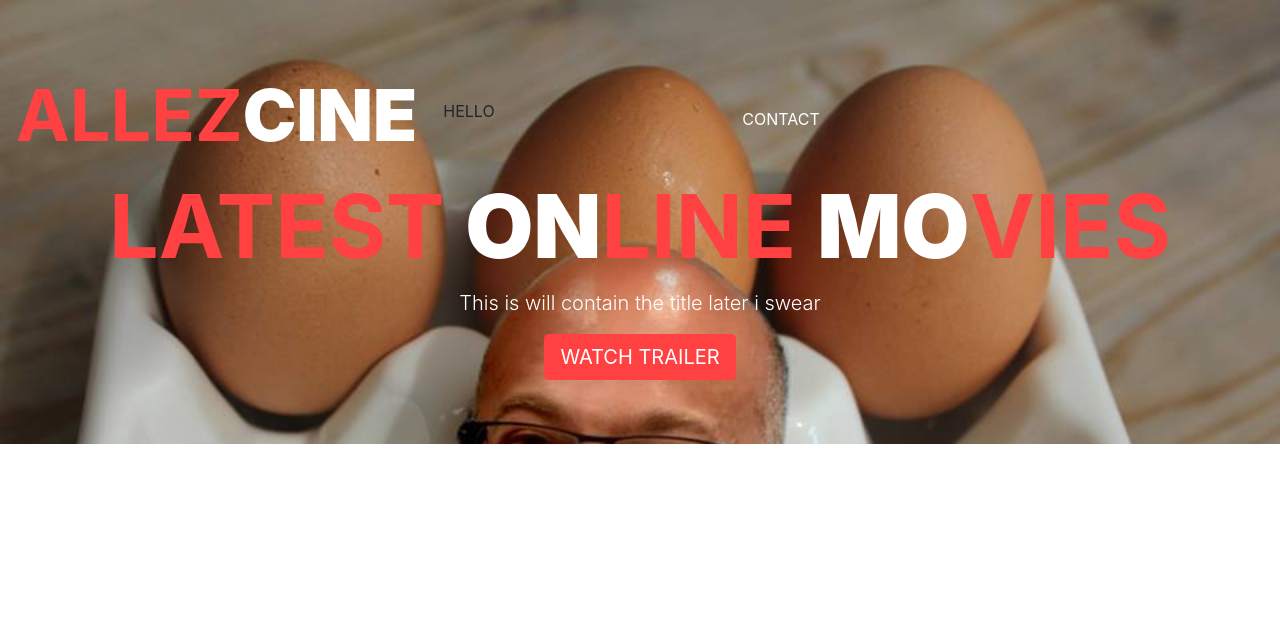
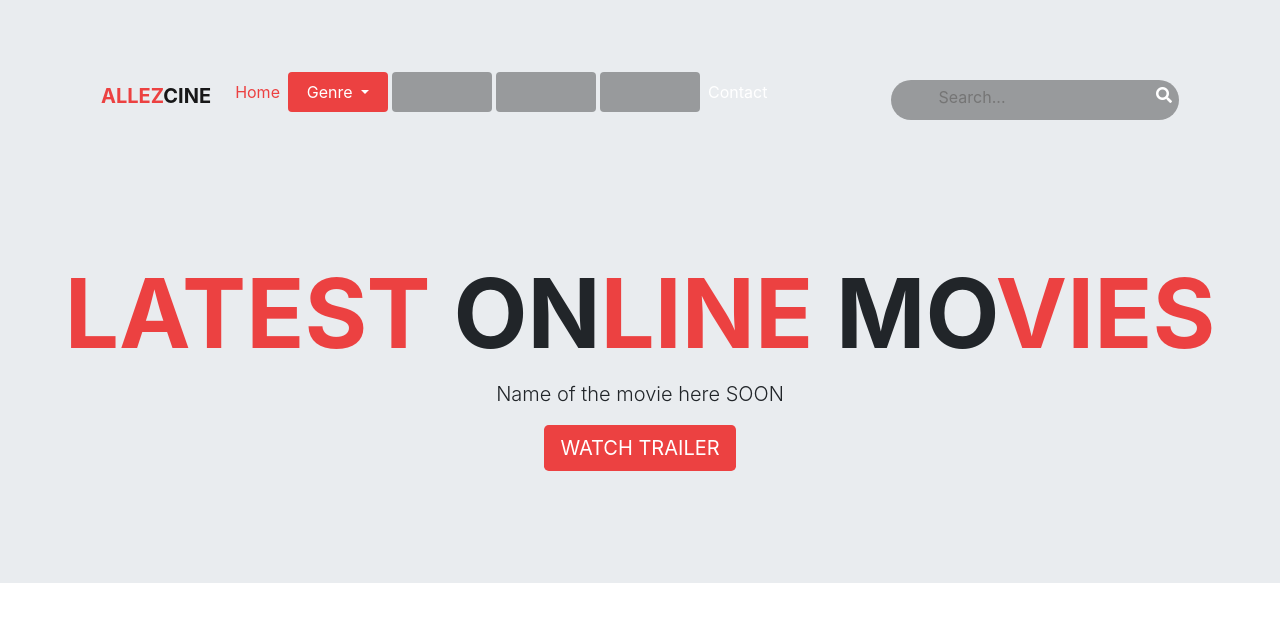
Before and after one commit to ChristineSautelet/Frontend-AllezCine, a plain HTML site: page index.html in a window 1280 px wide. Drawn offline with nearby package versions, Linux system fonts and the light colour scheme.

Commit message:
Before slider

```diff
--- /dev/null
+++ b/Assets/scss/style.scss
@@ -0,0 +1,69 @@
+$primarybgcolor: #ec4141;
+$secundarybgcolor: white;
+$primarytextcolor: white;
+$secundarytextcolor: #ec4141;
+
+body{
+    margin-left: 0;
+    .red{
+        color: $secundarytextcolor;
+    }
+    .btn-primary{
+        background-color: $primarybgcolor;
+        border: none;
+    }
+    header{
+        nav{
+
+            #navbarTogglerDemo02{
+                .searchbar{
+                    margin-bottom: auto;
+                    margin-top: auto;
+                    height: 40px;
+                    background-color: #0c0c0c5d;
+                    .search_icon{
+                        height: 30px;
+                        width: 30px;
+                        float: right;
+                        display: flex;
+                        justify-content: center;
+                        align-items: center;
+                        border-radius: 50%;
+                        color: $primarytextcolor;
+                        text-decoration:none;
+                    }
+                    .search_input{
+                        color: $primarytextcolor;
+                        border: 0;
+                        outline: 0;
+                        width: 0;
+                        background: none;
+                        caret-color:transparent;
+                        line-height: 35px;
+                    }
+                }
+                .searchbar > .search_input{
+                    padding: 0 5px;
+                    width: 60%;
+                    caret-color:$primarytextcolor;
+                }
+
+                ul{
+                    .btn{
+                        background-color: $primarybgcolor;
+                        color: $primarytextcolor;
+                        width: 100px;
+                        height: 40px;
+                        border: none;
+                    }
+                    .btn-void{
+                        background-color: #0c0c0c5d;
+                    }
+                    #contact{
+                        color: $primarytextcolor;
+                    }
+                }
+            }
+        }
+    }
+}
--- a/index.html
+++ b/index.html
@@ -3,41 +3,80 @@
 <head>
     <link rel="stylesheet" href="https://stackpath.bootstrapcdn.com/bootstrap/4.4.1/css/bootstrap.min.css" integrity="sha384-Vkoo8x4CGsO3+Hhxv8T/Q5PaXtkKtu6ug5TOeNV6gBiFeWPGFN9MuhOf23Q9Ifjh" crossorigin="anonymous">
     <link rel="stylesheet" href="https://cdnjs.cloudflare.com/ajax/libs/font-awesome/5.9.0/css/all.css">
-    <link rel="stylesheet" type="text/css" href="Assets/css/style.css">
     <link rel="stylesheet" href="https://cdnjs.cloudflare.com/ajax/libs/font-awesome/5.9.0/css/all.css">
     <link rel="stylesheet" href="https://maxcdn.bootstrapcdn.com/font-awesome/4.5.0/css/font-awesome.min.css">
+    <link rel="stylesheet" type="text/css" href="Assets/css/style.css">
     <meta charset="UTF-8">
     <meta name="viewport" content="width=device-width, initial-scale=1.0">
-    <meta name="Description" content="Ceci est un site réalisé par Timothy Tedaldi et Adam Zaev">
+    <meta name="Description" content="A Website made by Timothy Tedaldi & Adam Zaev">
     <title>AllezCine</title>
 </head>
 <body>
-    <div class="jumbotron jumbotron-fluid" id='jumbo'>
-        <nav class="navbar navbar-expand-lg navbar-transparent container-fluid row">
-            <div class="col-md-3">
-                <h2 class="display-3 text-center text-uppercase font-weight-bold text-myred">
-                    Allez<b class="text-white">Cine</b>
-                </h2>
+    <header class="jumbotron jumbotron-fluid">
+        <div class="container text-center">
+        <nav class="navbar navbar-expand-lg navbar-light bg-transparent container-fluid">
+            <div class="ml-0 text-justify">
+                <h2 class=" navbar-brand text-uppercase font-weight-bold display-1"><span class="red">Allez</span>Cine</h2>
             </div>
-            <div class="col-md-3  text-center">
-                <p>HELLO</p>
-            </div>
-            <div class="col-md-3  text-center">
-                <a class="text-white text-uppercase" href="">Contact</a>
-            </div>
-            <div class="col-md-3" id="search">
+            <button class="navbar-toggler" type="button" data-toggle="collapse" data-target="#navbarTogglerDemo02" aria-controls="navbarTogglerDemo02" aria-expanded="false" aria-label="Toggle navigation">
+              <span class="navbar-toggler-icon"></span>
+            </button>
+            <div class="collapse navbar-collapse" id="navbarTogglerDemo02">
+                <ul class="navbar-nav mr-auto mt-2 mt-lg-0 text-center my-auto">
+                    <li class="nav-item active">
+                        <p class="nav-link" href="#"><span class="red">Home</span></p>
+                    </li>
+                    <li class="nav-item dropdown">
+                        <div class="btn-group">
+                            <button type="button" class="btn btn-primary dropdown-toggle my-auto" data-toggle="dropdown" aria-haspopup="true" aria-expanded="false">
+                                Genre
+                            </button>
+                            <div class="dropdown-menu">
+                                <button class="dropdown-item border-bottom" type="button">Action</button>
+                                <button class="dropdown-item border" type="button">Comedy</button>
+                                <button class="dropdown-item border" type="button">Western</button>
+                                <button class="dropdown-item border-top" type="button">Fiction</button>
+                            </div>
+                        </div>
+                    </li>
+                    <li>
+                        <button type="button" class="btn btn-void ml-1 mt-1 my-auto"></button>
+                    </li>
+                    <li>
+                        <button type="button" class="btn btn-void ml-1 mt-1 my-auto"></button>
+                    </li>
+                    <li>
+                        <button type="button" class="btn btn-void ml-1 mt-1 my-auto"></button>
+                    </li>
+                    <li class="nav-item active">
+                        <p class="nav-link" href="#" id="contact">Contact</p>
+                    </li>
+                </ul>
+                <form class="searchbar rounded-pill" id="search">
+                    <input class="search_input" type="text" name="" placeholder="Search...">
+                    <a href="#" class="search_icon"><i class="fas fa-search"></i></a>
+                </form>
             </div>
         </nav>
-        <div class="text-center">
-            <h1 class="display-2 text-uppercase font-weight-bolder text-myred">
-                Latest
-                <b class="text-white">On</b>line
-                <b class="text-white">Mo</b>vies
-            </h1>
-            <p class="lead text-white">This is will contain the title later i swear</p>
+        </div>
+        <br>
+        <br>
+        <br>
+        <div class="text-center mt-5">
+            <h1 class="display-1 text-uppercase font-weight-bold"><span class="red">Latest</span> On<span class="red">line</span> Mo<span class="red">vies</span></h1>
+            <p class="lead">Name of the movie here SOON</p>
             <a class="btn btn-primary btn-lg text-uppercase" href="#" role="button">Watch Trailer</a>
         </div>
-      </div>
-    <script src="Script/script.js"></script>
+        <br>
+        <br>
+    </header>
+
+
+
+    <!-- SCRIPT HERE -->
+    <script src="script/script.js"></script>
+    <script src="https://code.jquery.com/jquery-3.4.1.slim.min.js" integrity="sha384-J6qa4849blE2+poT4WnyKhv5vZF5SrPo0iEjwBvKU7imGFAV0wwj1yYfoRSJoZ+n" crossorigin="anonymous"></script>
+    <script src="https://cdn.jsdelivr.net/npm/popper.js@1.16.0/dist/umd/popper.min.js" integrity="sha384-Q6E9RHvbIyZFJoft+2mJbHaEWldlvI9IOYy5n3zV9zzTtmI3UksdQRVvoxMfooAo" crossorigin="anonymous"></script>
+    <script src="https://stackpath.bootstrapcdn.com/bootstrap/4.4.1/js/bootstrap.min.js" integrity="sha384-wfSDF2E50Y2D1uUdj0O3uMBJnjuUD4Ih7YwaYd1iqfktj0Uod8GCExl3Og8ifwB6" crossorigin="anonymous"></script>
 </body>
 </html>
```
Also changed, not shown: Assets/css/style.css.
